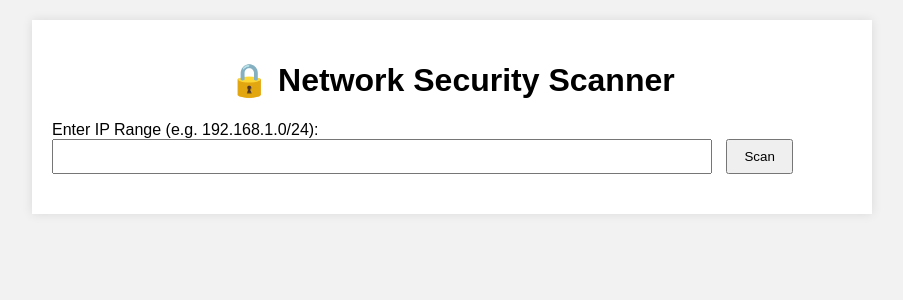
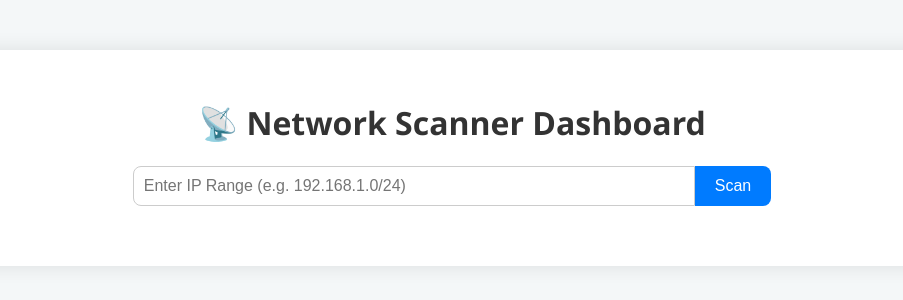
Before and after one commit to SparshMajumdar/Network_Scanner, a Flask app: page / in a window 1280 px wide. Shown: the top 300 px of the page, without its empty margins (188-1091 px from the left). Run offline with Flask 3, Linux system fonts and the light colour scheme.

Commit message:
Update in the code

```diff
--- a/static/style.css
+++ b/static/style.css
@@ -1,46 +1,77 @@
 body {
-    font-family: Arial, sans-serif;
-    background-color: #f2f2f2;
-    margin: 0;
-    padding: 20px;
+  font-family: 'Segoe UI', Tahoma, Geneva, Verdana, sans-serif;
+  background: #f4f7f8;
+  margin: 0;
+  padding: 0;
 }
+
 .container {
-    max-width: 800px;
-    background: #fff;
-    padding: 20px;
-    margin: auto;
-    box-shadow: 0 0 10px rgba(0,0,0,0.1);
+  max-width: 900px;
+  margin: 50px auto;
+  padding: 30px;
+  background: white;
+  box-shadow: 0 0 20px rgba(0, 0, 0, 0.1);
+  border-radius: 10px;
 }
-h1 {
-    text-align: center;
+
+h1, h2 {
+  text-align: center;
+  color: #333;
 }
+
 form {
-    margin-bottom: 20px;
+  display: flex;
+  justify-content: center;
+  margin-bottom: 30px;
 }
+
 input[type="text"] {
-    width: 80%;
-    padding: 8px;
-    margin-right: 10px;
+  padding: 10px;
+  width: 60%;
+  font-size: 1rem;
+  border: 1px solid #ccc;
+  border-radius: 8px 0 0 8px;
+  outline: none;
 }
+
 button {
-    padding: 8px 16px;
+  padding: 10px 20px;
+  background-color: #007BFF;
+  color: white;
+  border: none;
+  border-radius: 0 8px 8px 0;
+  font-size: 1rem;
+  cursor: pointer;
 }
+
+button:hover {
+  background-color: #0056b3;
+}
+
 table {
-    width: 100%;
-    border-collapse: collapse;
+  width: 100%;
+  border-collapse: collapse;
+  margin-top: 20px;
 }
-table, th, td {
-    border: 1px solid #ccc;
+
+th, td {
+  padding: 12px;
+  border: 1px solid #ddd;
+  text-align: center;
 }
-th, td {
-    padding: 10px;
-    text-align: left;
+
+th {
+  background-color: #007BFF;
+  color: white;
 }
-.spoof-status {
-    margin-top: 10px;
-    padding: 10px;
-    background-color: #ffe6e6;
-    border: 1px solid red;
-    color: red;
-    font-weight: bold;
+
+tr:nth-child(even) {
+  background-color: #f9f9f9;
 }
+
+.spoof {
+  text-align: center;
+  margin-top: 20px;
+  font-weight: bold;
+  color: #cc0000;
+}
--- a/templates/index.html
+++ b/templates/index.html
@@ -2,40 +2,41 @@
 <html lang="en">
 <head>
   <meta charset="UTF-8">
-    <title>Network Security Scanner</title>
+  <title>Network Scanner Dashboard</title>
   <link rel="stylesheet" href="{{ url_for('static', filename='style.css') }}">
 </head>
 <body>
   <div class="container">
-        <h1>🔒 Network Security Scanner</h1>
+    <h1>📡 Network Scanner Dashboard</h1>
+
     <form method="POST">
-            <label for="iprange">Enter IP Range (e.g. 192.168.1.0/24):</label>
-            <input type="text" name="iprange" id="iprange" required>
+      <input type="text" name="ip_range" placeholder="Enter IP Range (e.g. 192.168.1.0/24)" required>
       <button type="submit">Scan</button>
     </form>
 
-        {% if spoof_status %}
-            <div class="spoof-status">{{ spoof_status }}</div>
-        {% endif %}
-
-        {% if results %}
-        <h2>Scan Results</h2>
+    {% if devices %}
+    <h2>🖥️ Devices Found:</h2>
     <table>
+      <thead>
         <tr>
           <th>IP Address</th>
           <th>MAC Address</th>
           <th>Open Ports</th>
           <th>Status</th>
         </tr>
-            {% for device in results %}
+      </thead>
+      <tbody>
+        {% for device in devices %}
         <tr>
           <td>{{ device.ip }}</td>
           <td>{{ device.mac }}</td>
-                <td>{{ device.ports }}</td>
+          <td>{{ device.ports | join(', ') }}</td>
           <td>{{ device.status }}</td>
         </tr>
         {% endfor %}
+      </tbody>
     </table>
+    <p class="spoof">{{ spoof_status }}</p>
     {% endif %}
   </div>
 </body>
```
Lines whose indentation alone changed are shown as unchanged.
